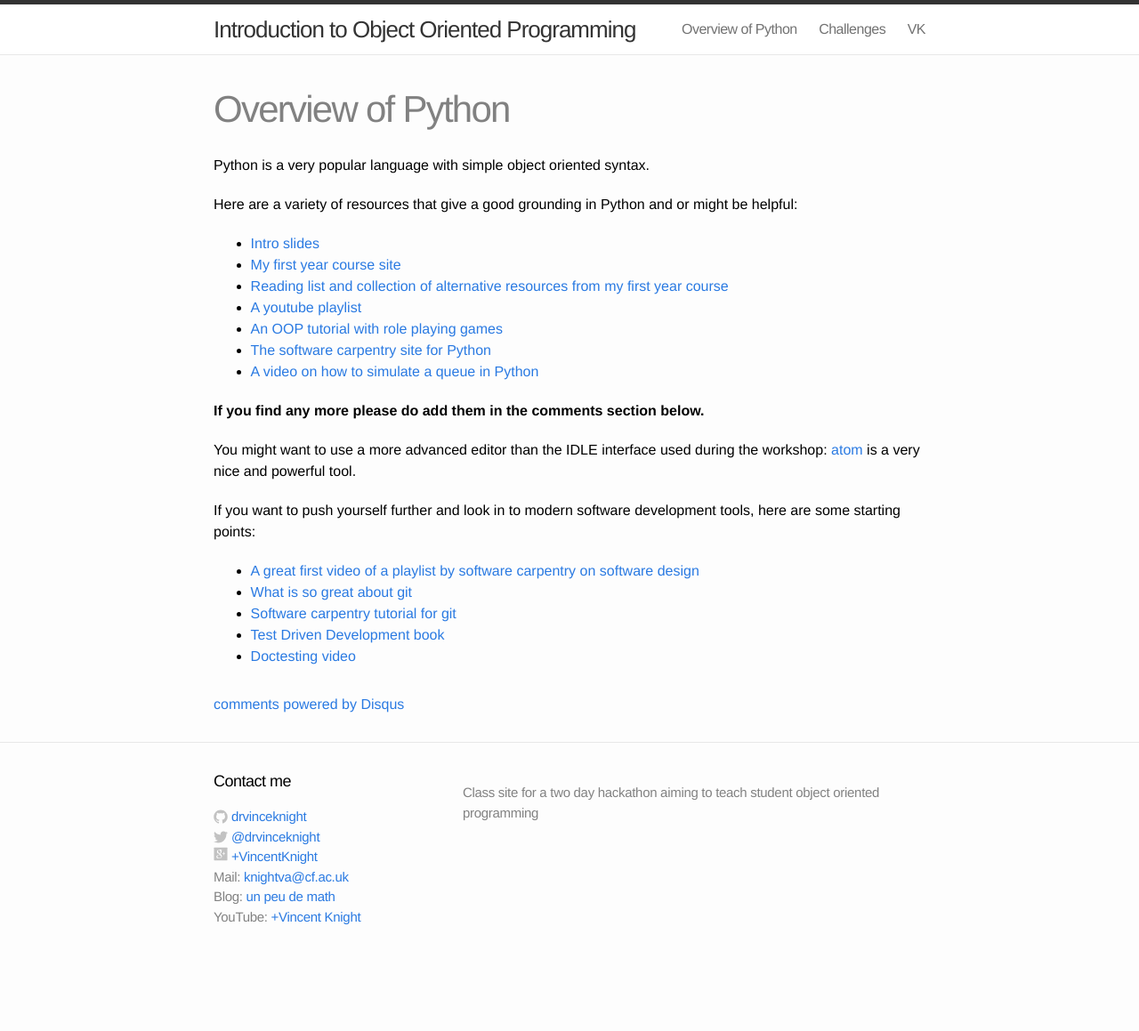
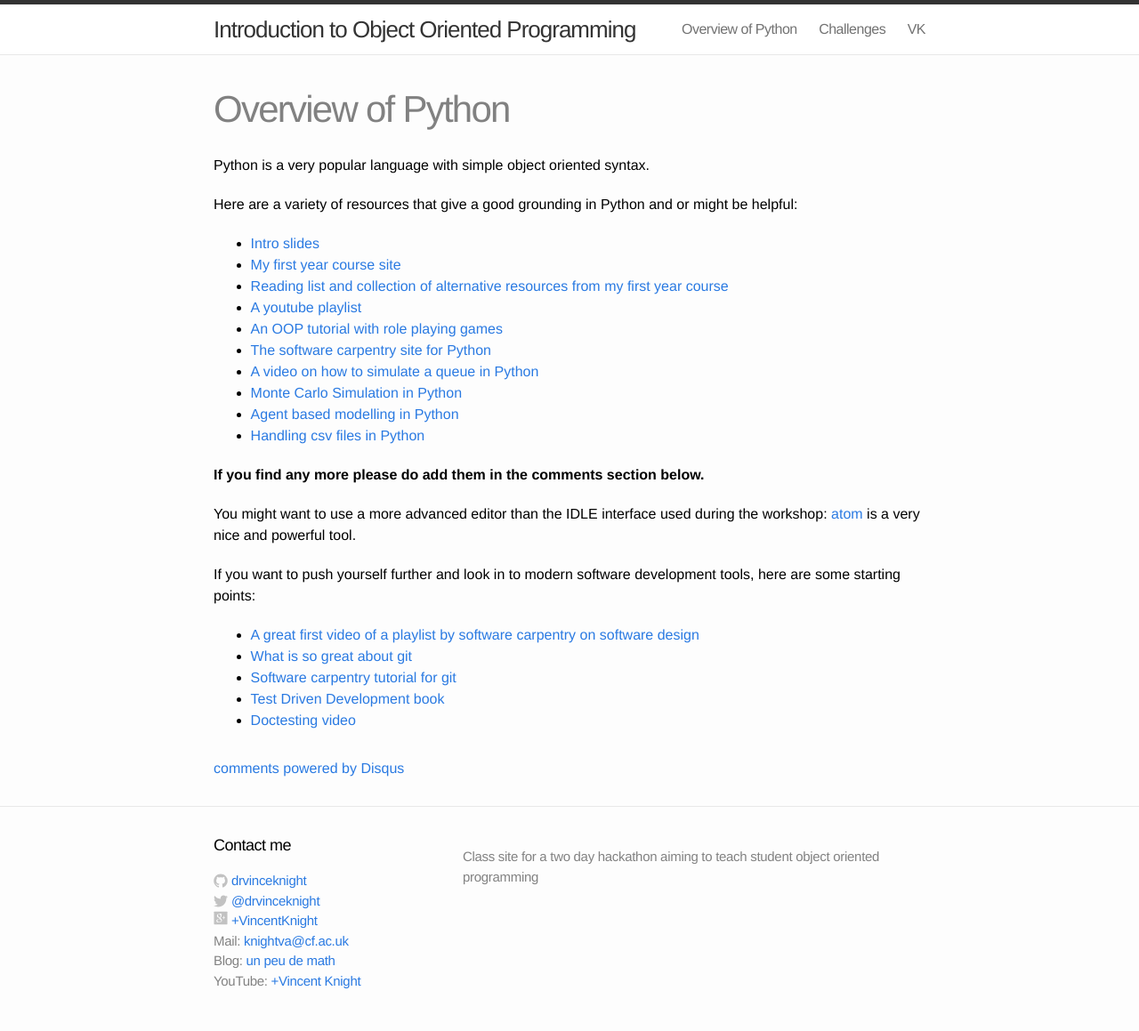
Before and after one commit to drvinceknight/Introduction_to_OOP, a Jekyll site: the page built from OverviewOfPython/index.md, in a window 1280 px wide. Shown: the whole page at 89% size. Built offline with Jekyll 4.4.1, drawn with Linux system fonts in a browser that asks for light colours; comment, search, counter and statistics services are not loaded; before the commit the page ends 1087 px from its top, so only the background shows below that.

Commit message:
Adding more links

```diff
--- a/OverviewOfPython/index.md
+++ b/OverviewOfPython/index.md
@@ -16,6 +16,9 @@ Here are a variety of resources that give a good grounding in Python and or migh
 - [An OOP tutorial with role playing games](http://inventwithpython.com/blog/2014/12/02/why-is-object-oriented-programming-useful-with-an-role-playing-game-example/)
 - [The software carpentry site for Python](http://software-carpentry.org/v4/python/)
 - [A video on how to simulate a queue in Python](https://www.youtube.com/watch?v=WEA8m3j-Jqk)
+- [Monte Carlo Simulation in Python](https://www.youtube.com/watch?v=VJTFfIqO4TU)
+- [Agent based modelling in Python](https://www.youtube.com/watch?v=Tz-lZy0AKRI)
+- [Handling csv files in Python](https://www.youtube.com/watch?v=jQ9aDyBWCXI)
 
 **If you find any more please do add them in the comments section below.**
 
```
